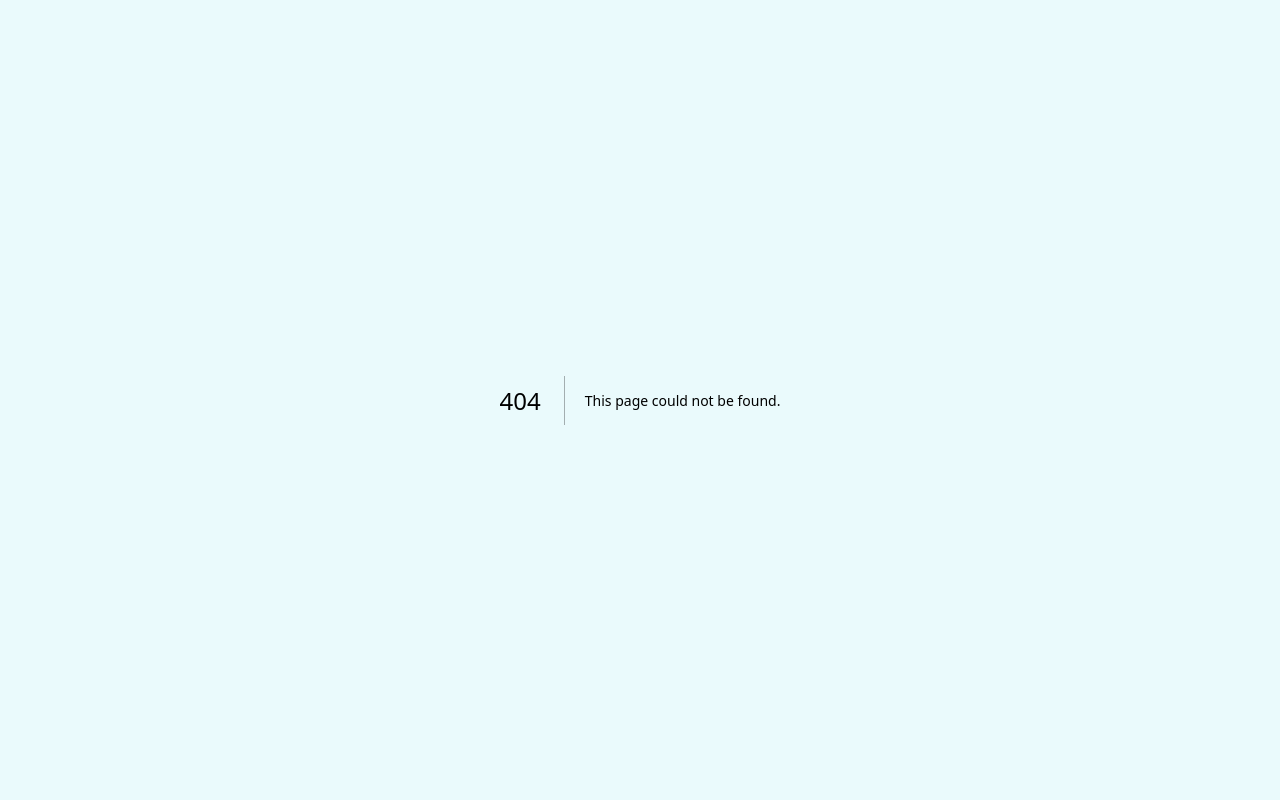
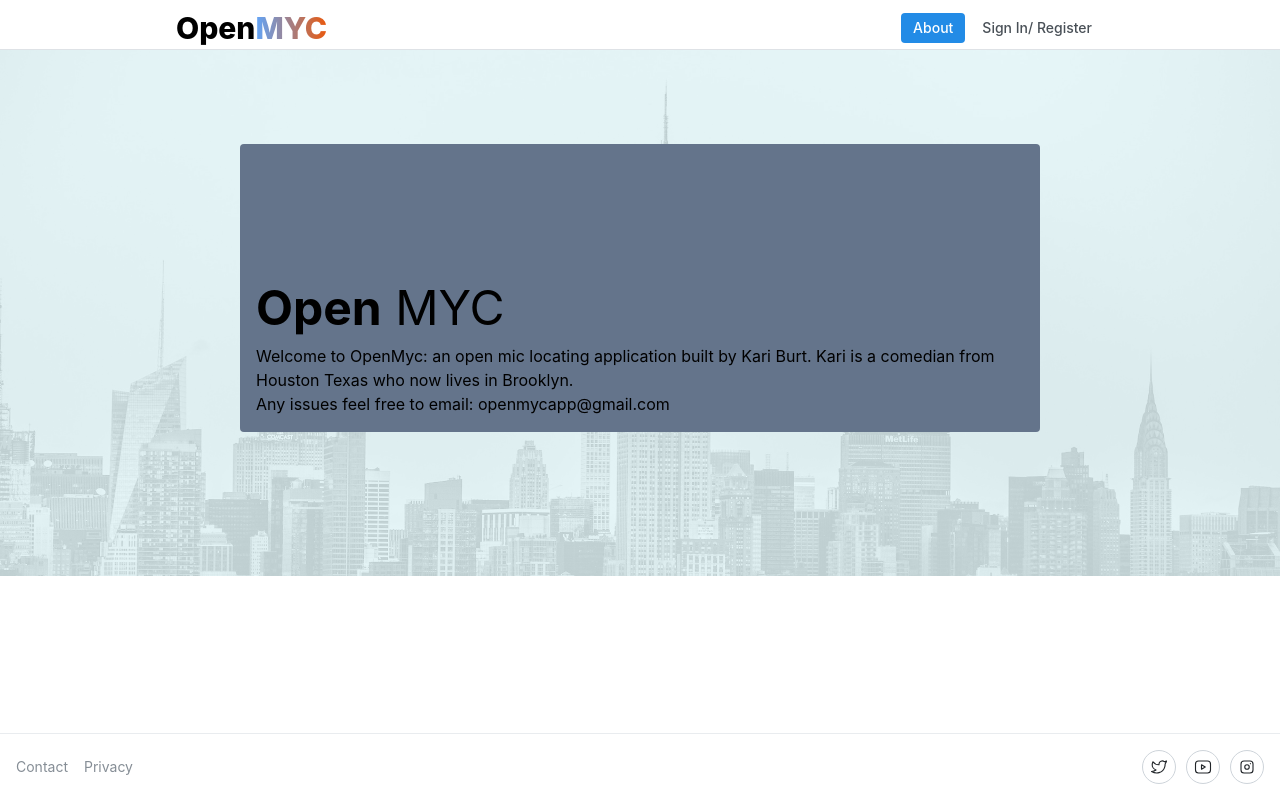
Before and after one commit to KariAndreah/myc-next, a Next.js app: page /about in a window 1280 px wide. Before the commit this address had no page. Built offline with nearby package versions, Linux system fonts and the light colour scheme.

Commit message:
adding about page

```diff
--- /dev/null
+++ b/app/about/page.tsx
@@ -0,0 +1,9 @@
+import About from '@/components/about/About';
+
+export default function AboutPage() {
+  return (
+    <>
+      <About />
+    </>
+  );
+}
--- /dev/null
+++ b/components/about/About.tsx
@@ -0,0 +1,30 @@
+'use client';
+
+import '@mantine/core/styles.css';
+import { Card } from '@mantine/core';
+import PageLayout from '../pagelayout/PageLayout';
+
+const About = () => {
+  console.log('About');
+  return (
+    <PageLayout className="h-[100%] items-center">
+      <div className="flex flex-col items-center justify-center py-36 h-full ">
+        <Card className="flex flex-1 bg-slate-500 pt-32 max-w-[800px]">
+          <h1>
+            {' '}
+            <span className="font-bold">Open</span> MYC{' '}
+          </h1>
+          <p>
+            Welcome to OpenMyc: an open mic locating application built by Kari Burt. Kari is a
+            comedian from Houston Texas who now lives in Brooklyn.
+          </p>
+          <p>Any issues feel free to email: openmycapp@gmail.com</p>
+        </Card>
+      </div>
+    </PageLayout>
+  );
+};
+
+export default About;
+
+export type AboutProps = {};
--- a/components/header/Header.tsx
+++ b/components/header/Header.tsx
@@ -1,6 +1,7 @@
 'use client';
 
 import { useState } from 'react';
+import { useRouter } from 'next/navigation';
 import { Container, Group, Burger } from '@mantine/core';
 import { useDisclosure } from '@mantine/hooks';
 import classes from './Header.module.css';
@@ -16,6 +17,9 @@ const Header = ({ hasFilter }: HeaderProps) => {
   const [opened, { toggle }] = useDisclosure(false);
   const [active, setActive] = useState(links[0].link);
 
+  const router = useRouter();
+
+  console.log('router', router);
   const items = links.map((link) => (
     <a
       key={link.label}
@@ -25,6 +29,7 @@ const Header = ({ hasFilter }: HeaderProps) => {
       onClick={(event) => {
         event.preventDefault();
         setActive(link.link);
+        router.push(link.link);
       }}
     >
       {link.label}
--- a/components/miclistingpage/MicListingPage.tsx
+++ b/components/miclistingpage/MicListingPage.tsx
@@ -8,13 +8,15 @@ import MicPagination from '../pagination/Pagination';
 import { MicListingContext } from '@/lib/context/MicListingContext';
 
 export function MicListingPage() {
-  const { mics } = useContext(MicListingContext);
+  const { mics, params } = useContext(MicListingContext);
 
+  console.log('these are the Params', params.toString());
   return (
     <PageLayout className="h-[full]" hasFilter>
       <div className="flex flex-col pb-32 px-3 justify-start">
         <div className="flex flex-row justify-start pb-5 mt-32">
           <div className="flex-1 pt-16 min-h-[800px]">
+            <h1>Mics on {params.day}</h1>
             <MicCard />
             <div className="flex pt-12 justify-center">
               <MicPagination />
--- a/components/title/Title.tsx
+++ b/components/title/Title.tsx
@@ -20,8 +20,8 @@ export const Title = () => (
         </span>
       </span>
     </h1>
-    <h1 className="font-light text-2xl lg:text-4xl md:text-3xl px-2 text-center">
+    <h2 className="font-light text-2xl lg:text-4xl md:text-3xl px-2 text-center">
       The easiest way to find comedy open mics in the 5 Boroughs
-    </h1>
+    </h2>
   </div>
 );
```
